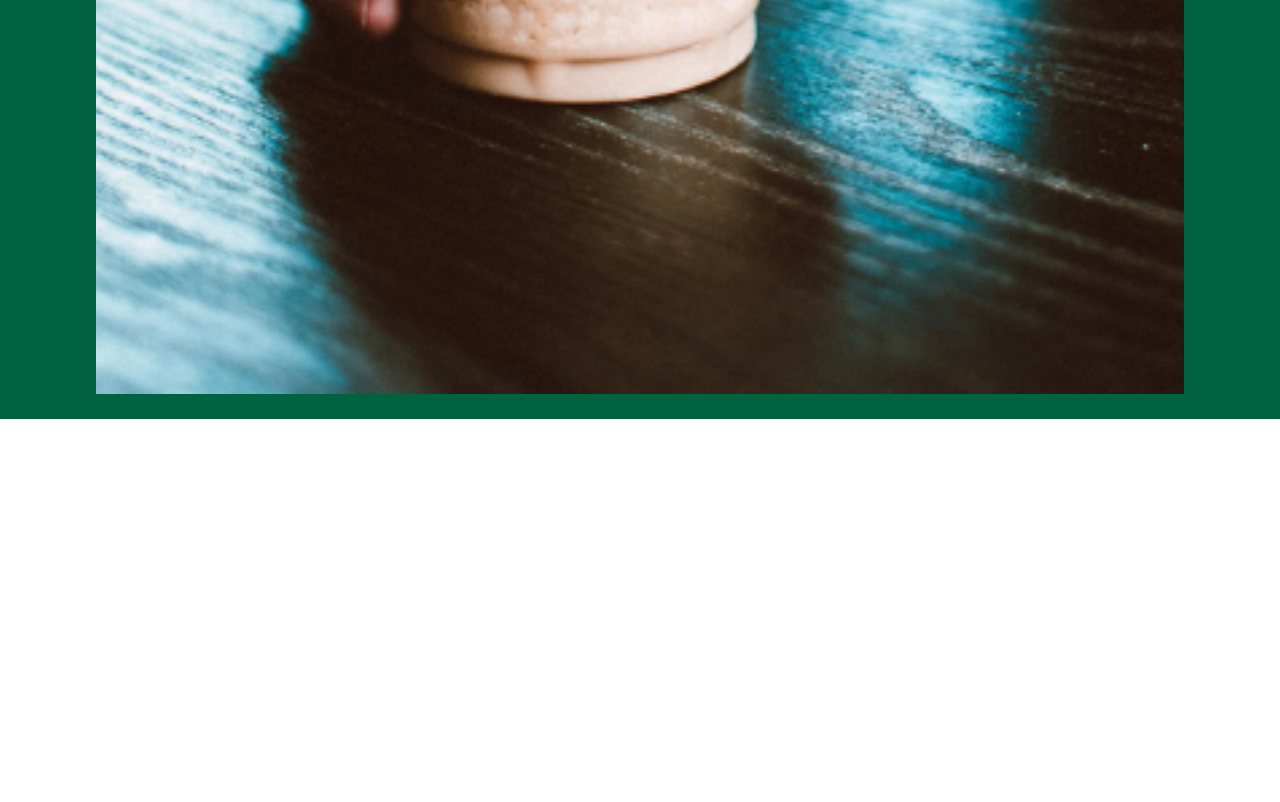
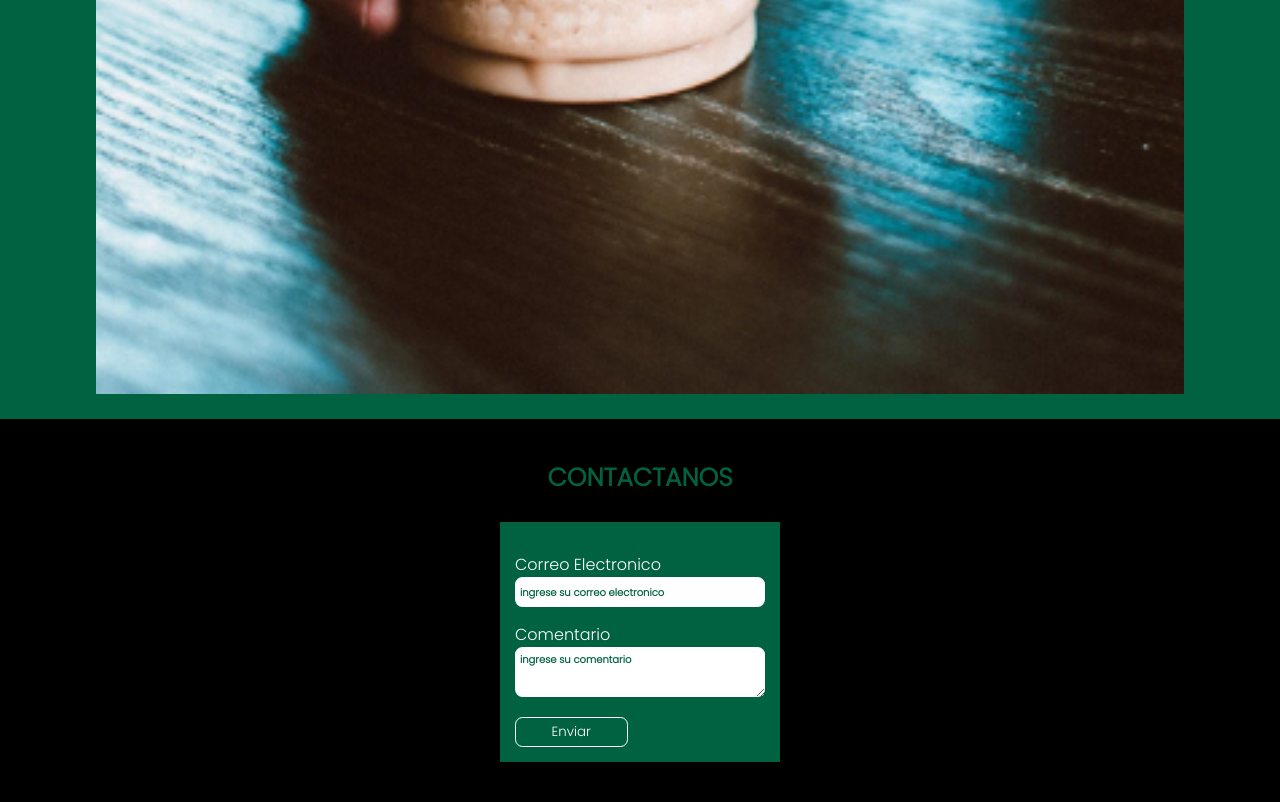
Before and after one commit to lucp80/Starbucks, a plain HTML site: page index.html in a window 1280 px wide. Shown: the part 5332-6134 px from the top of the page. Before the commit the page ends 5751 px from the top, so only its background shows below. Drawn offline with nearby package versions, Linux system fonts and the light colour scheme; a web font is replaced by a local one.

Commit message:
estructura html y css Contact

```diff
--- a/css/style.css
+++ b/css/style.css
@@ -82,3 +82,71 @@
     width: 85%;
     margin-top: 15px;
 }
+.contact {
+    background: #000;
+    padding: 40px 15px;
+    display: flex;
+    flex-direction: column;
+    align-items: center;
+}
+
+.contac__title {
+    color: #006241;
+    text-align: center;
+    margin-bottom: 25px;
+    font-size: 25px;
+}
+
+.contact__form {
+    background: #006241;
+    padding: 15px;
+    color: #fff;
+    width: 280px;
+}
+
+.contact__email label {
+    font-size: 14x;
+}
+
+.contact__email,
+.contact__coment {
+    display: flex;
+    flex-direction: column;
+    margin-top: 15px;
+}
+
+.contact__email input::placeholder,
+.contact__coment textarea::placeholder {
+    font-size: 10px;
+    color: #006241;
+    font-weight: bolder;
+}
+
+.contact__email input,
+.contact__coment textarea {
+    padding: 5px;
+    border-radius: 7.5px;
+    border: 0;
+}
+
+.contact__email input:focus,
+.contact__coment textarea:focus {
+    background: #000;
+    color: #fff;
+}
+
+.contact__btn-button {
+    background: inherit;
+    border: 1px solid #fff;
+    color: #fff;
+    width: 45%;
+    margin-top: 20px;
+    border-radius: 7.5px;
+    padding: 4px 0;
+    transition: all 0.5s;
+}
+
+.contact__btn-button:hover {
+    background: yellowgreen;
+    border: 1px solid yellowgreen;
+}
--- a/index.html
+++ b/index.html
@@ -53,6 +53,21 @@
         <img class="gallery__imagen" src="./imagenes/gallery-2.png" alt="img-2" />
         <img class="gallery__imagen" src="./imagenes/gallery-3.png" alt="img-3" />
     </section>
-
+    <section class="contact">
+        <h2 class="contac__title">CONTACTANOS</h2>
+        <form class="contact__form">
+            <div class="contact__email">
+                <label>Correo Electronico</label>
+                <input placeholder="ingrese su correo electronico" type="email" required />
+            </div>
+            <div class="contact__coment">
+                <label>Comentario</label>
+                <textarea placeholder="ingrese su comentario" required></textarea>
+            </div>
+            <div class="contact__btn">
+                <button class="contact__btn-button" type="submit">Enviar</button>
+            </div>
+        </form>
+    </section>
     </body>
 </html>
```
